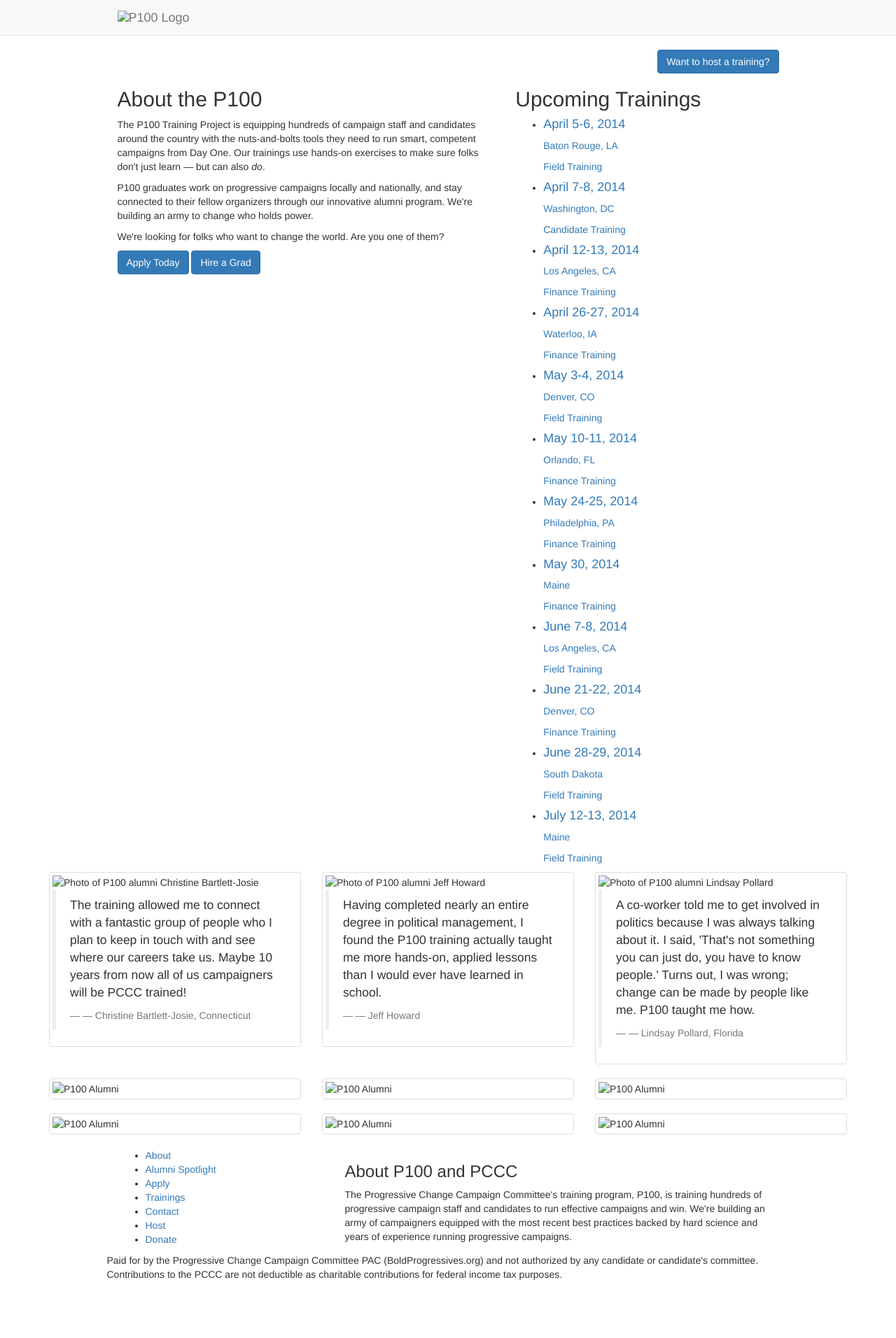
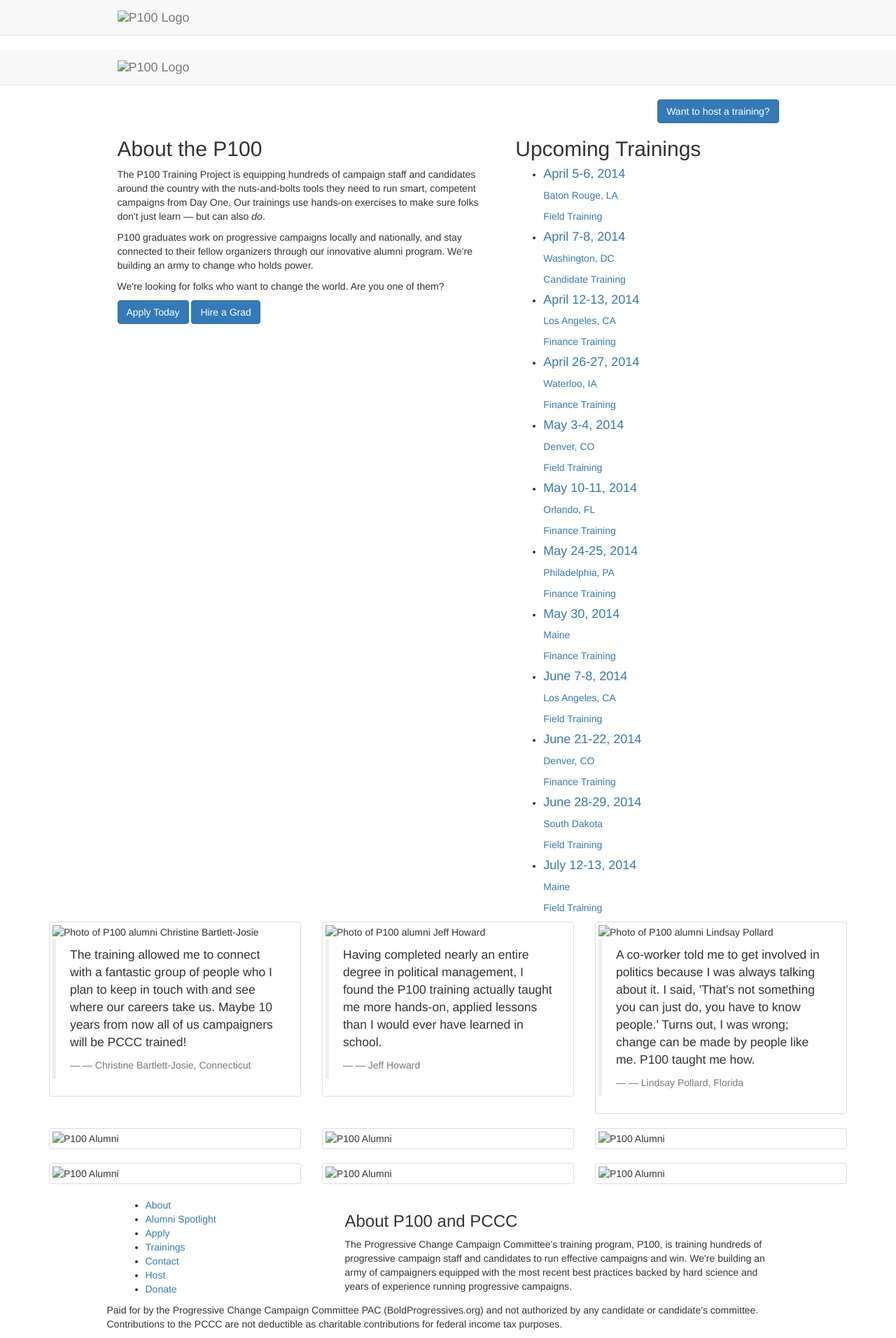
Before and after one commit to michaelsnook/p100, a Jekyll site: the page built from index.html, in a window 1280 px wide. Shown: the whole page at 70% size. Built offline with Jekyll 4.4.1, drawn with Linux system fonts in a browser that asks for light colours; nearby versions of some CDN libraries; library files that are not in the unit come from our copies; before the commit the page ends 1841 px from its top, so only the background shows below that.

Commit message:
whitespace and code organization

```diff
--- /dev/null
+++ b/_includes/contact_modals.html
@@ -0,0 +1,97 @@
+  <!-- Modal -->
+  <div class="modal fade" id="thankyou" tabindex="-1" role="dialog" aria-labelledby="Thank you!" aria-hidden="true">
+    <div class="modal-dialog">
+      <div class="modal-content">
+        <div class="modal-header">
+          <button type="button" class="close" data-dismiss="modal" aria-hidden="true">&times;</button>
+          <h4 class="modal-title">Thank you!</h4>
+        </div>
+        <div class="modal-body">
+
+        </div>
+        <div class="modal-footer">
+          <button type="button" class="btn btn-default" data-dismiss="modal">Close</button>
+        </div>
+      </div><!-- /.modal-content -->
+    </div><!-- /.modal-dialog -->
+  </div><!-- /.modal -->
+
+
+  <!-- Modal -->
+  <div class="modal fade" id="contact" tabindex="-1" role="dialog" aria-labelledby="Thank you!" aria-hidden="true">
+    <div class="modal-dialog">
+      <div class="modal-content">
+        <div class="modal-header">
+          <button type="button" class="close" data-dismiss="modal" aria-hidden="true">&times;</button>
+          <h4 class="modal-title">Contact Us about P100</h4>
+        </div>
+        <div class="modal-body">
+			<p>Want to host a training session?  Want to get in touch with P100 graduates?  Have another question?  Feel free to contact us here.</p>
+
+
+			<form class="ak-form" name="act" id="p100_contact" method="POST" action="javascript:submitForm('p100_contact','p100_contact');" accept-charset="utf-8">
+	<!-- begin user_form_wrapper.html -->
+
+			<ul class="compact" class="ak-errors" style="display:none"></ul>
+			<div id="unknown_user" class="user-form ak-labels-overlaid ak-errs-below">
+
+		<div class="row">
+		<div class="col-lg-6">
+		<label for="first_name" class="sr-only">First Name</label>
+    <input type="text" class="form-control" name="first_name" id="id_first_name" placeholder="first name" />
+  </div>
+  <div class="col-lg-6">
+	  <label for="last_name" class="sr-only">Last Name</label>
+    <input type="text" class="form-control" name="last_name" id="id_last_name" placeholder="last name" />
+  </div>
+		</div>
+
+		<div class="row">
+
+  <div class="col-lg-8">
+  <label for="email" class="sr-only">Email</label>
+   <input type="text" class="form-control" name="email" class="required" id="email" placeholder="e-mail address" />
+  </div>
+
+   <div class="col-lg-4">
+   <label for="zip" class="sr-only">Zipcode</label>
+	  <input type="text" class="form-control" name="zip" class="required" id="zip" placeholder="zip code" />
+  </div>
+		</div>
+		<div class="row">
+
+     <div class="col-lg-12">
+     <label for="action_contact_type">Why would you like to contact us?</label>
+	  <select name="action_contact_type"  class="required form-control">
+	  	<option value="general">I have a general inquiry</option>
+	  	<option value="host">I would like to host a training.</option>
+	  	<option value="hire-grad">I would like to hire a graduate.</option>
+	  </select>
+  </div>
+
+  <div class="col-lg-12">
+	   <label for="action_contact_detail">Tell us a little more:</label>
+	  <textarea class="form-control required" name="action_contact_detail" rows="4"></textarea>
+  </div>
+
+ <input type="hidden" name="country" value="United States" />
+		<input type="hidden" name="page" class="page" value="p100_contact" />
+
+</div>		</div>
+
+
+
+        </div>
+        <div class="modal-footer">
+
+
+         <button type="submit" class="submit cf btn take-action btn-primary" >Contact</button>
+
+
+
+		</form>
+          <button type="button" class="btn btn-primary" data-dismiss="modal">Close</button>
+        </div>
+      </div><!-- /.modal-content -->
+    </div><!-- /.modal-dialog -->
+  </div><!-- /.modal -->
--- a/_layouts/base.html
+++ b/_layouts/base.html
@@ -17,13 +17,16 @@
     <meta property="og:description" content="The Progressive Change Campaign Committee's training program, P100, is training hundreds of progressive campaign staff and candidates to run effective campaigns and win. We're building an army of campaigners equipped with the most recent best practices backed by hard science and years of experience running progressive campaigns." />
     <meta property="og:site_name" content="P100 Training" />
 
-
     <!-- Bootstrap -->
 
     <link href="{{ site.root_url }}/css/bootstrap.min.css" rel="stylesheet" media="screen">
     <link href="{{ site.root_url }}/css/p100.css" rel="stylesheet" media="screen">
 
 </head>
+<body>
+
+{% include contact_modals.html %}
+{% include nav.html %}
 
 {{ content }}
 
@@ -32,56 +35,42 @@
   <div class="container">
     <div class="row">
       <div class="col-lg-offset-1 col-lg-10">
-
-
         <div class="row">
-
           <div class="col-lg-4 col-md-4">
             <nav role="navigation">
            	  <ul>
-
                 <li><a href="{{ site.root_url }}/about/">About</a>
                 <li><a href="{{ site.root_url }}/alumni-spotlight/">Alumni Spotlight</a></li>
                 <li><a href="{{ site.root_url }}/apply/">Apply</a></li>
                 <li><a href="{{ site.root_url }}/trainings/">Trainings</a>
-
-
                 <li><a href="#contact" data-toggle="modal" data-type="general">Contact</a></li>
                 <li><a href="#contact" data-toggle="modal" data-type="host">Host</a></li>
                 <li><a href="https://secure.actblue.com/contribute/page/p100?refcode=website-typ-p100_app-footer" target="_blank">Donate</a></li>
               </ul>
-
             </nav>
           </div>
-
           <div class="col-lg-8 col-md-8">
-
             <h3>About P100 and PCCC</h3>
             <p>The Progressive Change Campaign Committee&apos;s training program, P100, is training hundreds of progressive campaign staff and candidates to run effective campaigns and win. We&apos;re building an army of campaigners equipped with the most recent best practices backed by hard science and years of experience running progressive campaigns.</p>
           </div>
         </div>
-
         <div class="row">
           <div class="disclaimer">
             <p>Paid for by the Progressive Change Campaign Committee PAC (BoldProgressives.org) and not authorized by any candidate or candidate's committee. Contributions to the PCCC are not deductible as charitable contributions for federal income tax purposes.</p>
           </div>
         </div>
-
       </div>
-
-
     </div>
   </div>
 </footer>
 
-
 <script src="http://code.jquery.com/jquery.js"></script>
 <script src="{{ site.root_url }}/js/bootstrap.js"></script>
 <script src="{{ site.root_url }}/js/pccc-ak-async-post.js"></script>
-
 <script src="{{ site.root_url }}/js/forms.js"></script>
 
 <script>
+
   (function(i,s,o,g,r,a,m){i['GoogleAnalyticsObject']=r;i[r]=i[r]||function(){
   (i[r].q=i[r].q||[]).push(arguments)},i[r].l=1*new Date();a=s.createElement(o),
   m=s.getElementsByTagName(o)[0];a.async=1;a.src=g;m.parentNode.insertBefore(a,m)
@@ -92,6 +81,5 @@
 
 </script>
 
-
 </body>
 </html>
```
Lines whose indentation alone changed are shown as unchanged.
